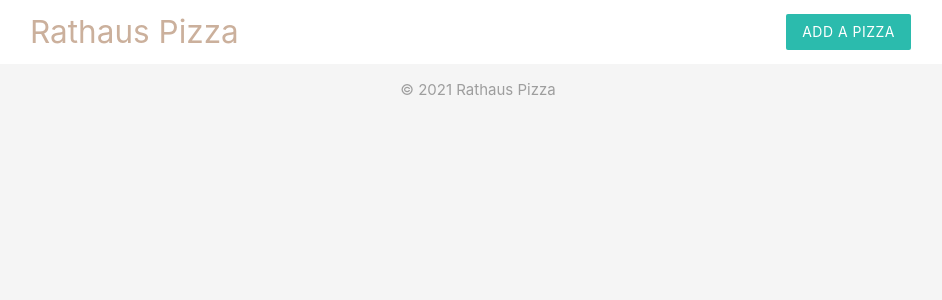
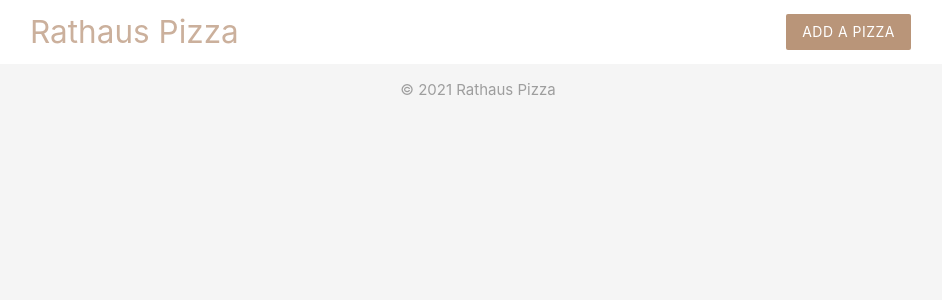
Before and after one commit to nataliecardot/pizza-shop, a PHP site: page / in a window 1280 px wide, with the pointer over the restyled element. Shown: the top 300 px of the page, without its empty margins (162-1104 px from the left). Run offline with PHP 8.4, Linux system fonts and the light colour scheme.

Commit message:
Change button color on hover

```diff
--- a/templates/header.php
+++ b/templates/header.php
@@ -7,6 +7,9 @@
   <style type="text/css">
     .brand {
       background: #cbb09c;
+    }
+    .brand:hover {
+      background: #b99579;
     }
     .brand-text {
       color: #cbb09c !important;
```
